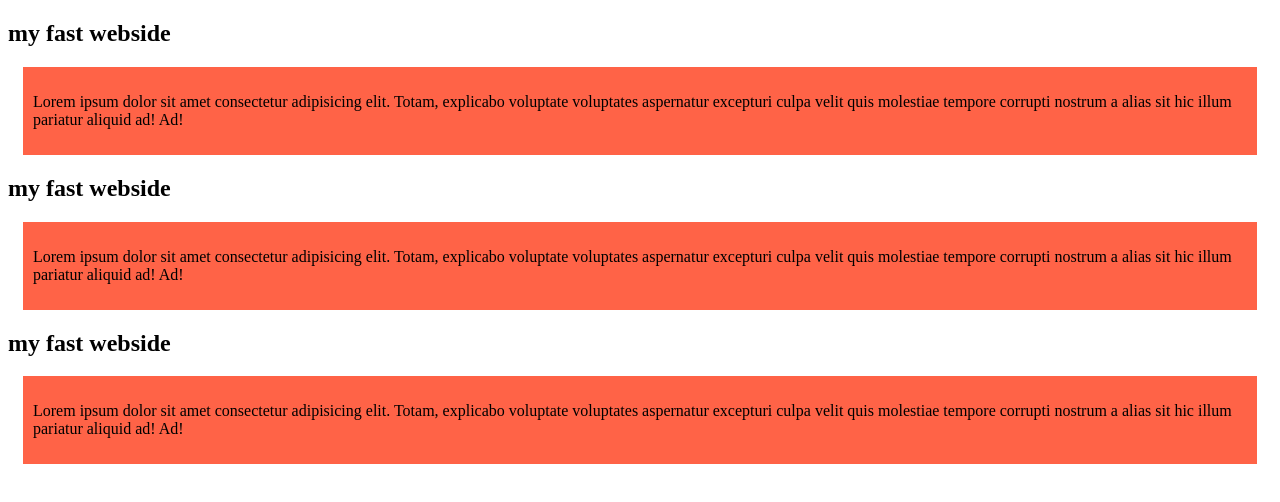
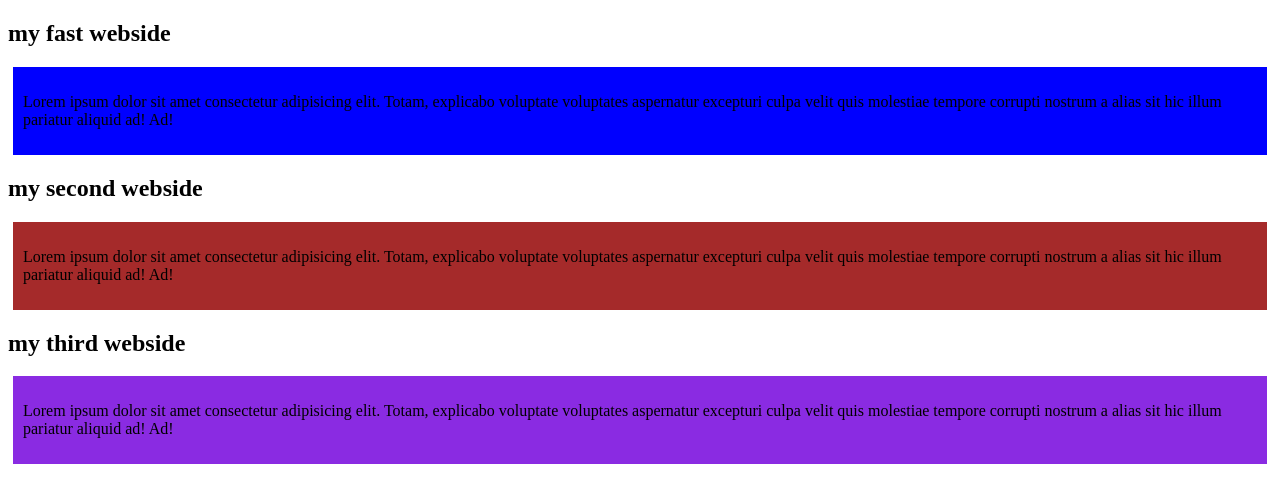
Before and after one commit to nizamuddin-git-repo/my-fast-github-repo, a plain HTML site: page index.html in a window 1280 px wide. Drawn offline with Linux system fonts and the light colour scheme.

Commit message:
added the second blog

```diff
--- a/index.html
+++ b/index.html
@@ -9,19 +9,19 @@
 <body>
     <h2> my fast webside</h2>
 
-    <div>
+    <div class="fast">
         <p>Lorem ipsum dolor sit amet consectetur adipisicing elit. Totam, explicabo voluptate voluptates aspernatur excepturi culpa velit quis molestiae tempore corrupti nostrum a alias sit hic illum pariatur aliquid ad! Ad!</p>
     </div>
 
-    <h2> my fast webside</h2>
+    <h2> my second webside</h2>
 
-    <div>
+    <div class="second">
         <p>Lorem ipsum dolor sit amet consectetur adipisicing elit. Totam, explicabo voluptate voluptates aspernatur excepturi culpa velit quis molestiae tempore corrupti nostrum a alias sit hic illum pariatur aliquid ad! Ad!</p>
     </div>
 
-    <h2> my fast webside</h2>
+    <h2> my third webside</h2>
 
-    <div>
+    <div class="third">
         <p>Lorem ipsum dolor sit amet consectetur adipisicing elit. Totam, explicabo voluptate voluptates aspernatur excepturi culpa velit quis molestiae tempore corrupti nostrum a alias sit hic illum pariatur aliquid ad! Ad!</p>
     </div>
 </body>
--- a/styel/blog.css
+++ b/styel/blog.css
@@ -1,6 +1,24 @@
 
-div{
+/* div{
     background-color: tomato;
     padding: 10px;
     margin: 15px;
+} */
+
+.fast{
+    background-color: blue;
+    margin: 5px;
+    padding: 10px;
 }
+
+.second{
+    background-color: brown;
+    margin: 5px;
+    padding: 10px;
+}
+
+.third{
+    background-color: blueviolet;
+    margin: 5px;
+    padding: 10px;
+}
```
